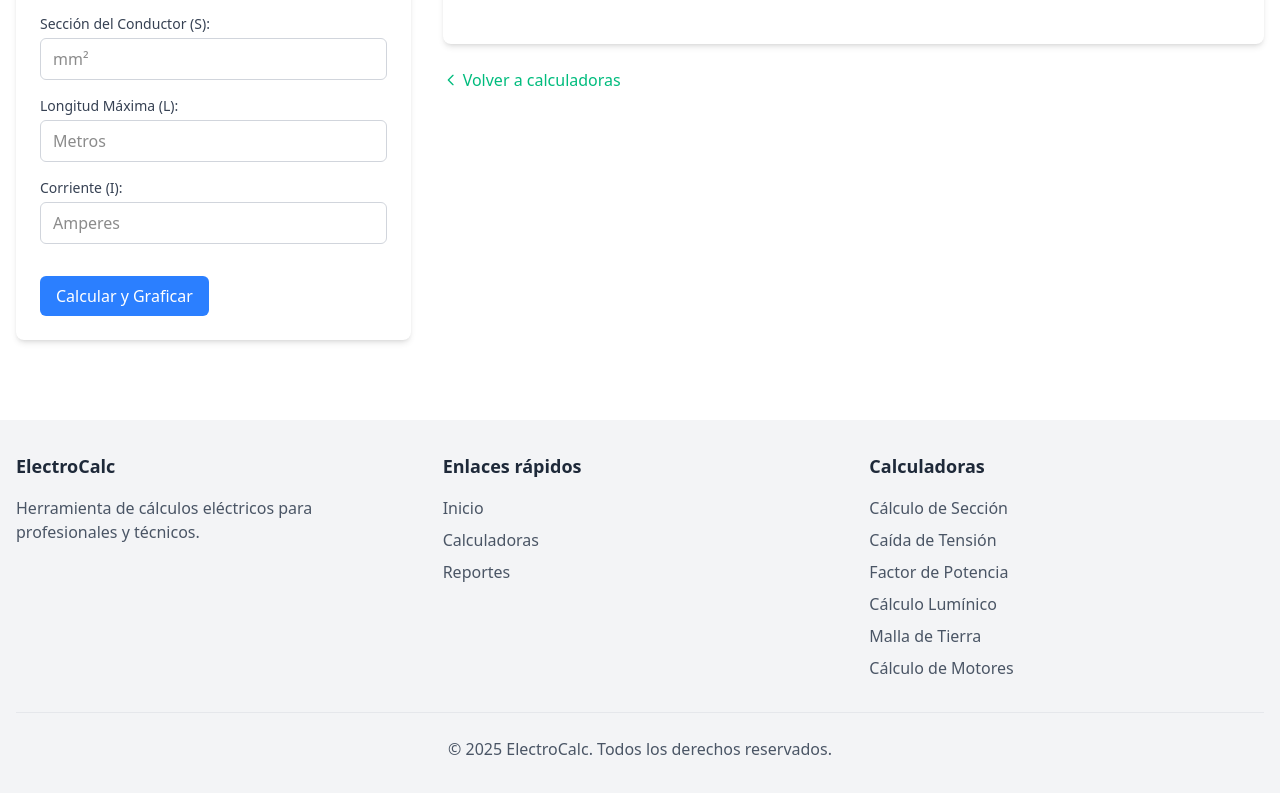
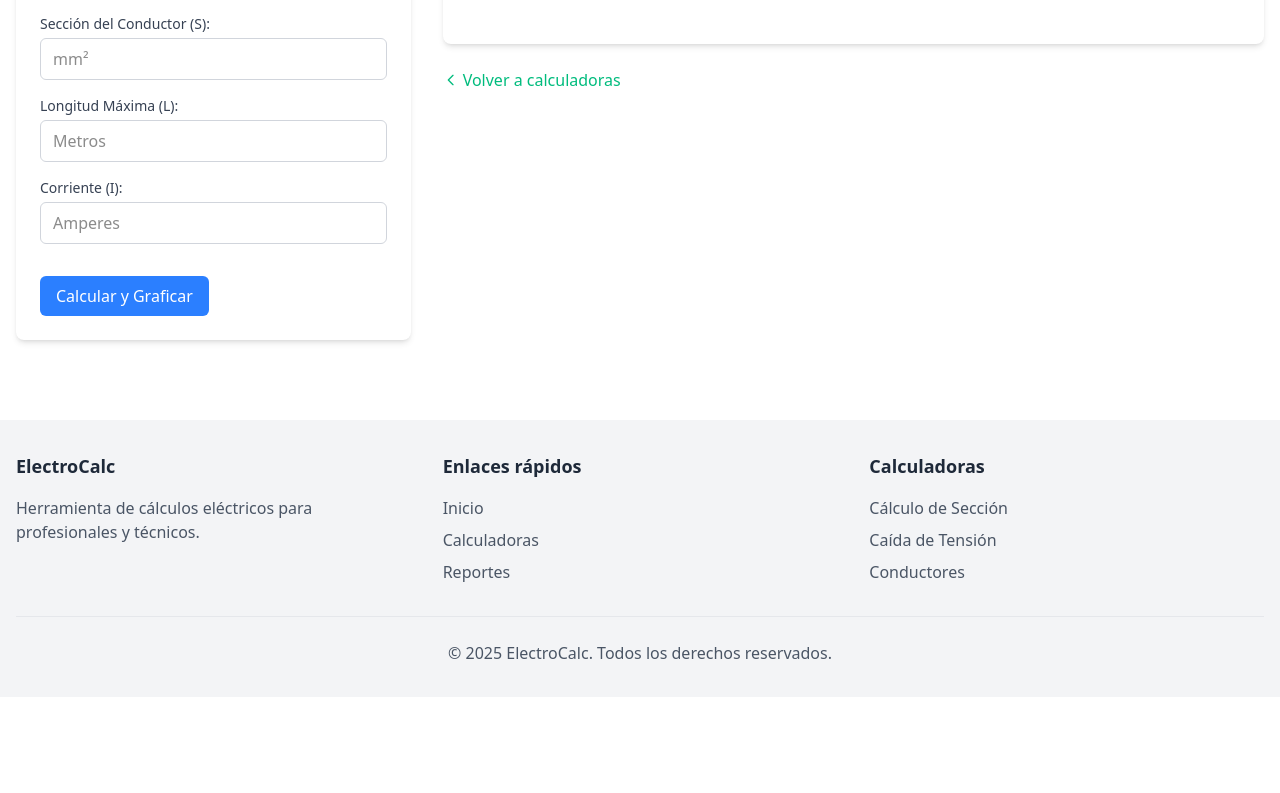
Before and after one commit to Chetti666/electro, a Next.js app: page /calculadoras/caida-tension in a window 1280 px wide. Shown: the part 340-1133 px from the top of the page. After the commit the page ends 1037 px from the top, so only its background shows below. Built offline with nearby package versions, Linux system fonts and the light colour scheme.

Commit message:
comp. marcos 2

```diff
--- a/src/app/calculadoras/caida-tension/page.tsx
+++ b/src/app/calculadoras/caida-tension/page.tsx
@@ -12,8 +12,10 @@ import {
   Tooltip,
   Legend,
   Filler,
+  ChartData,
+  ChartOptions,
 } from 'chart.js';
-import annotationPlugin from 'chartjs-plugin-annotation';
+import annotationPlugin, { AnnotationOptions } from 'chartjs-plugin-annotation';
 import { Line } from 'react-chartjs-2';
 
 ChartJS.register(
@@ -39,8 +41,8 @@ export default function CalculoVpPage() {
   const [resultadoValor, setResultadoValor] = useState<string | null>(null);
   const [longitudFinal, setLongitudFinal] = useState<string | null>(null);
   const [advertenciaCruce, setAdvertenciaCruce] = useState<string | null>(null);
-  const [chartData, setChartData] = useState<any>(null);
-  const [chartOptions, setChartOptions] = useState<any>(null);
+  const [chartData, setChartData] = useState<ChartData<"line"> | null>(null);
+  const [chartOptions, setChartOptions] = useState<ChartOptions<"line">>();
 
   // Función para calcular
   const calcularYGraficarVp = (e: FormEvent) => {
@@ -72,7 +74,7 @@ export default function CalculoVpPage() {
       setAdvertenciaCruce(null);
     }
 
-    let dataPoints = [];
+    const dataPoints: {x: number, y: number}[] = [];
     const numeroDePuntos = Math.min(L_max, 100);
     for (let i = 0; i <= numeroDePuntos; i++) {
       const l_actual = (L_max / numeroDePuntos) * i;
@@ -102,7 +104,7 @@ export default function CalculoVpPage() {
       }]
     });
 
-    const annotations: any = {
+    const annotations: { [key: string]: AnnotationOptions; } = {
       limiteHorizontal: {
         type: 'line',
         yMin: limiteVp,
--- a/src/app/calculadoras/calculadora-corriente/page.tsx
+++ b/src/app/calculadoras/calculadora-corriente/page.tsx
@@ -140,7 +140,7 @@ export default function CalculadoraCorrientePage() {
 
             {!resultado && !error && (
               <div className="text-center py-8">
-                <p className="text-gray-500 dark:text-gray-400">Complete el formulario y haga clic en "Calcular" para ver los resultados.</p>
+                <p className="text-gray-500 dark:text-gray-400">Complete el formulario y haga clic en &quot;Calcular&quot; para ver los resultados.</p>
               </div>
             )}
 
--- a/src/app/calculadoras/medicion-resistividad/SevReport.tsx
+++ b/src/app/calculadoras/medicion-resistividad/SevReport.tsx
@@ -1,6 +1,7 @@
-"use client";
+'use client';
 
 import React, { useState, useEffect, useRef, useCallback } from 'react';
+import Image from 'next/image';
 import Chart, { type Chart as ChartType } from 'chart.js/auto';
 import jsPDF from 'jspdf';
 import autoTable from 'jspdf-autotable';
@@ -21,6 +22,10 @@ interface AnnexImage {
   desc: string;
 }
 
+interface DocWithLastTable extends jsPDF {
+  lastAutoTable: { finalY: number };
+}
+
 // --- Componente Principal ---
 export default function SevReport() {
   // Estado para los datos del proyecto
@@ -29,9 +34,9 @@ export default function SevReport() {
   const [operator, setOperator] = useState('');
 
   // Estado para las mediciones de campo
-  const [aVal, setAVal] = useState<number | ''>('');
-  const [lVal, setLVal] = useState<number | ''>('');
-  const [rVal, setRVal] = useState<number | ''>('');
+  const [aVal, setAVal] = useState<number | '' > ('');
+  const [lVal, setLVal] = useState<number | '' > ('');
+  const [rVal, setRVal] = useState<number | '' > ('');
   const [measurements, setMeasurements] = useState<Measurement[]>([]);
   const [editIndex, setEditIndex] = useState<number | null>(null);
 
@@ -336,7 +341,7 @@ export default function SevReport() {
       });
 
       // --- Gráfico ---
-      const chartY = (doc as any).lastAutoTable.finalY + 10;
+      const chartY = (doc as DocWithLastTable).lastAutoTable.finalY + 10;
       doc.setFontSize(16);
       doc.setTextColor(50);
       doc.text("2. Curva de Campo", pageMargin, chartY);
@@ -495,7 +500,7 @@ export default function SevReport() {
                 <div className="grid grid-cols-2 sm:grid-cols-3 md:grid-cols-4 gap-4 mt-4">
                   {annexImages.map((img, i) => (
                     <div key={i} className="relative group border border-gray-200 dark:border-gray-700 rounded-lg overflow-hidden">
-                      <img src={img.dataUrl} alt="anexo" className="w-full h-32 object-cover" />
+                      <Image src={img.dataUrl} alt="anexo" layout="fill" objectFit="cover" />
                       <div className="absolute bottom-0 left-0 right-0 bg-black bg-opacity-50 text-white p-2 text-xs truncate">
                         {escapeHtml(img.desc || "(sin descripción)")}
                       </div>
--- a/src/app/calculadoras/seccion-ric/data.ts
+++ b/src/app/calculadoras/seccion-ric/data.ts
@@ -211,7 +211,7 @@ export const datosConductores: Record<string, ConductorData> = {
     }
 };
 
-export const tablasDeCalculo: Record<string, any[]> = {
+export const tablasDeCalculo: Record<string, TablaCalculo[]> = {
     '70C': [{ temp: 70, seccion_mm2: 1.5, A1: 14, B1: 16, E: 19 },
     { temp: 70, seccion_mm2: 2.08, awg: 14, A1: 16, B1: 19, E: 22 },
     { temp: 70, seccion_mm2: 2.5, A1: 18, B1: 21, E: 24 },
@@ -330,6 +330,43 @@ export interface ConductorData {
     tabla_ref: '70C' | '90C' | 'movil' | 'SinTabla';
 }
 
+interface Tabla70C {
+    [key: string]: number | string | undefined;
+    temp: number;
+    seccion_mm2: number;
+    awg?: number | string;
+    kcmil?: number;
+    A1: number;
+    B1: number;
+    E: number;
+}
+
+interface Tabla90C {
+    [key: string]: number | string | undefined;
+    temp: number;
+    seccion_mm2: number;
+    awg?: number | string;
+    kcmil?: number;
+    A1: number;
+    A2: number;
+    B1: number;
+    B2: number;
+    D1: number;
+    D2: number;
+    E: number;
+    F?: number;
+}
+
+interface TablaMovil {
+    [key: string]: number | string | undefined;
+    seccion_mm2: number;
+    awg?: number | string;
+    kcmil?: number;
+    E: number;
+}
+
+export type TablaCalculo = Tabla70C | Tabla90C | TablaMovil;
+
 export const metodosInstalacion = [
     { id: 'A1', label: 'Método A1: Conductores en ductos embutidos' },
     { id: 'A2', label: 'Método A2: Cables multiconductores en ductos embutidos' },
--- a/src/app/calculadoras/seccion-ric/page.tsx
+++ b/src/app/calculadoras/seccion-ric/page.tsx
@@ -1,6 +1,6 @@
 'use client';
 
-import { useState, useMemo, FormEvent, ReactNode } from 'react';
+import { useState, useMemo, FormEvent } from 'react';
 import Link from 'next/link';
 import { datosConductores, tablasDeCalculo, metodosInstalacion } from './data';
 
@@ -63,7 +63,7 @@ export default function SeccionRicPage() {
     const metodoActual = selectedConductor.tabla_ref === 'movil' ? 'E' : metodo;
 
     const seccionEncontrada = tablaDeCalculo.find(
-      (c) => c[metodoActual] !== undefined && c[metodoActual] >= corrienteNum
+      (c) => c[metodoActual] !== undefined && typeof c[metodoActual] === 'number' && c[metodoActual] >= corrienteNum
     );
 
     if (seccionEncontrada) {
@@ -73,7 +73,7 @@ export default function SeccionRicPage() {
       setResultado({
         seccion: seccionEncontrada.seccion_mm2,
         equivalente: textoAWG + textoKcmil,
-        corrienteMaxima: seccionEncontrada[metodoActual],
+        corrienteMaxima: seccionEncontrada[metodoActual] as number,
         tablaRef: selectedConductor.tabla_ref === 'movil' ? '4.5' : '4.4',
       });
     } else {
--- a/src/app/calculadoras/seccion/page.tsx
+++ b/src/app/calculadoras/seccion/page.tsx
@@ -163,7 +163,7 @@ export default function CalculoSeccionPage() {
             {/* Mensaje inicial */}
             {!resultado && !error && (
               <div className="text-center py-8">
-                <p className="text-gray-500 dark:text-gray-400">Complete el formulario y haga clic en "Calcular" para ver los resultados.</p>
+                <p className="text-gray-500 dark:text-gray-400">Complete el formulario y haga clic en &quot;Calcular&quot; para ver los resultados.</p>
               </div>
             )}
 
--- a/src/app/page.tsx
+++ b/src/app/page.tsx
@@ -1,4 +1,3 @@
-import Image from "next/image";
 import Link from "next/link";
 
 export default function Home() {
--- a/src/components/Footer.tsx
+++ b/src/components/Footer.tsx
@@ -1,4 +1,4 @@
-import Link from 'next/link';
+import Link from "next/link";
 
 export default function Footer() {
   const currentYear = new Date().getFullYear();
@@ -49,23 +49,8 @@ export default function Footer() {
                 </Link>
               </li>
               <li>
-                <Link href="/calculadoras/factor-potencia" className="text-gray-600 hover:text-blue-500 dark:text-gray-400 dark:hover:text-blue-400">
-                  Factor de Potencia
-                </Link>
-              </li>
-              <li>
-                <Link href="/calculadoras/luminico" className="text-gray-600 hover:text-blue-500 dark:text-gray-400 dark:hover:text-blue-400">
-                  Cálculo Lumínico
-                </Link>
-              </li>
-              <li>
-                <Link href="/calculadoras/malla-tierra" className="text-gray-600 hover:text-blue-500 dark:text-gray-400 dark:hover:text-blue-400">
-                  Malla de Tierra
-                </Link>
-              </li>
-              <li>
-                <Link href="/calculadoras/motores" className="text-gray-600 hover:text-blue-500 dark:text-gray-400 dark:hover:text-blue-400">
-                  Cálculo de Motores
+                <Link href="/calculadoras/seccion-ric" className="text-gray-600 hover:text-blue-500 dark:text-gray-400 dark:hover:text-blue-400">
+                  Conductores
                 </Link>
               </li>
             </ul>
```
